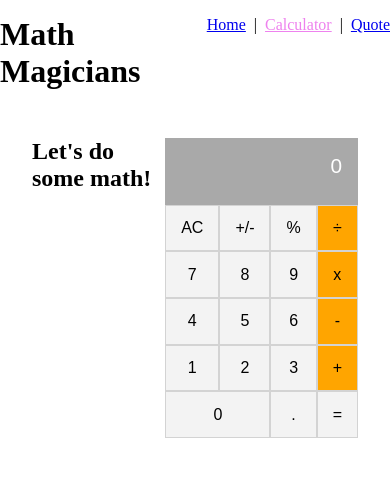
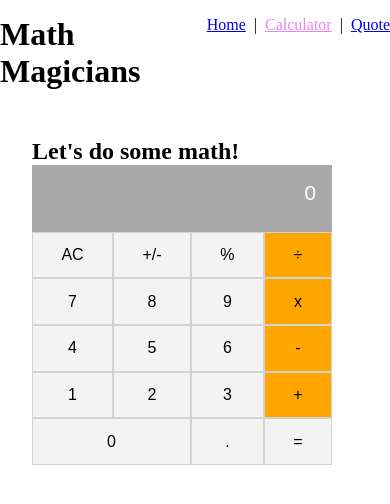
Before and after one commit to akucintavalent/math-magicians, a React (Create React App) app: page /calculator in a window 390 px wide. Shown: the top 504 px of the page. Built offline with nearby package versions, Linux system fonts and the light colour scheme.

Commit message:
Add media query to CalculatorContainer

```diff
--- a/src/components/calculator-container/CalculatorContainer.module.css
+++ b/src/components/calculator-container/CalculatorContainer.module.css
@@ -5,3 +5,9 @@
   justify-content: space-between;
   padding: 2rem;
 }
+
+@media (max-width: 576px) {
+  .calculatorContainer {
+    flex-direction: column;
+  }
+}
```
